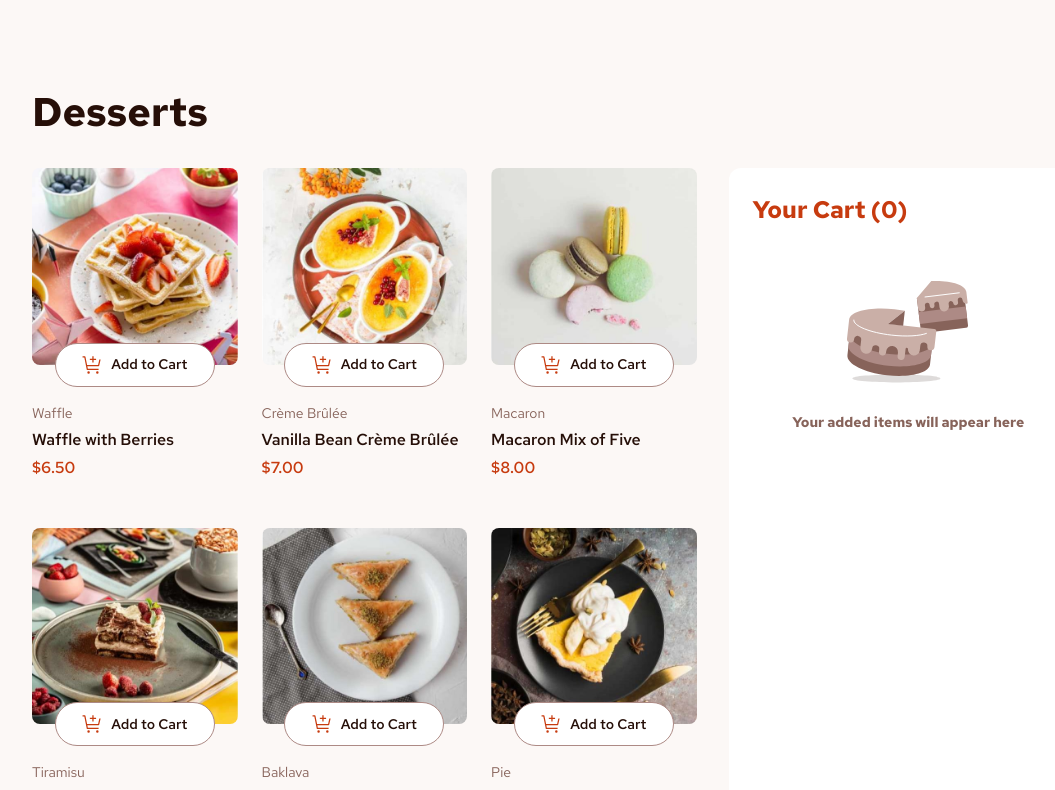
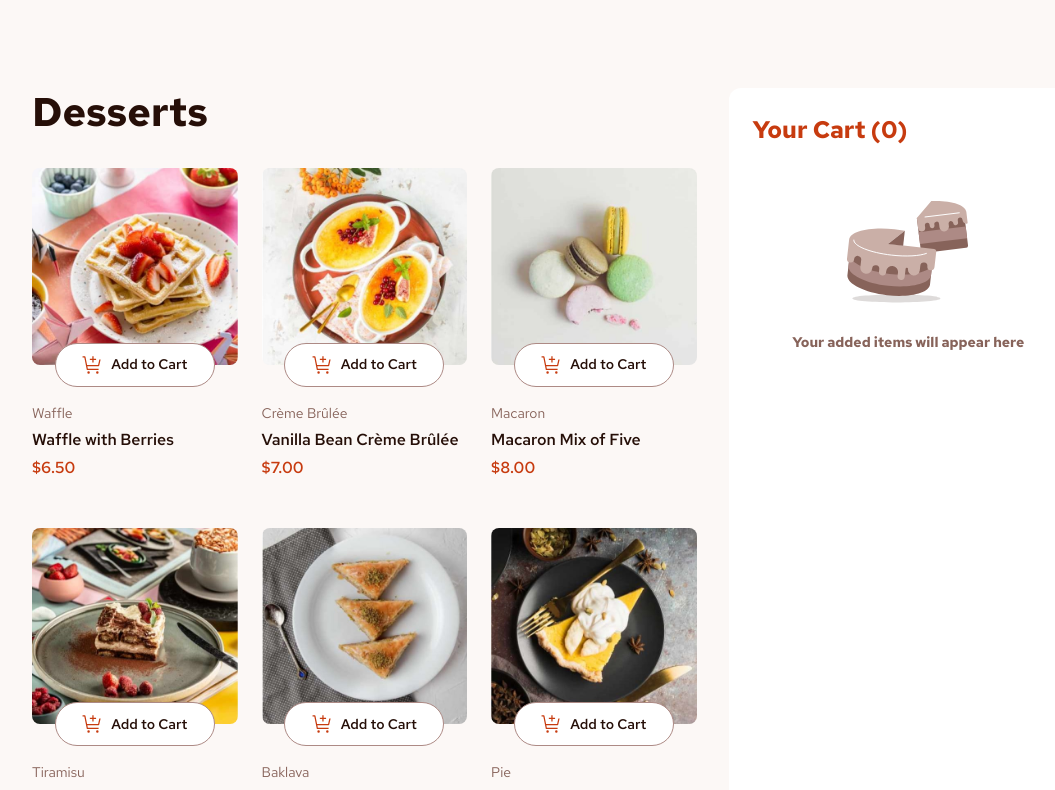
Before and after one commit to JairRaid/product-list-with-cart, a React (Vite) app: page / in a window 1280 px wide. Shown: the top 790 px of the page, without its empty margins (80-1135 px from the left). Built offline with nearby package versions, Linux system fonts and the light colour scheme.

Commit message:
updating the cart position

```diff
--- a/src/components/Cart.jsx
+++ b/src/components/Cart.jsx
@@ -12,7 +12,7 @@ function Cart({ onConfirmOrder }) {
   }
 
   return (
-    <section className="lg:basis-[35%] p-[24px] bg-white rounded-[12px]">
+    <section className="lg:mt-[-80px] lg:basis-[35%] p-[24px] bg-white rounded-[12px]">
       <h2 className="text-[1.5rem] text-custom-red font-bold mb-[24px]">
         Your Cart ({items.length})
       </h2>
```
